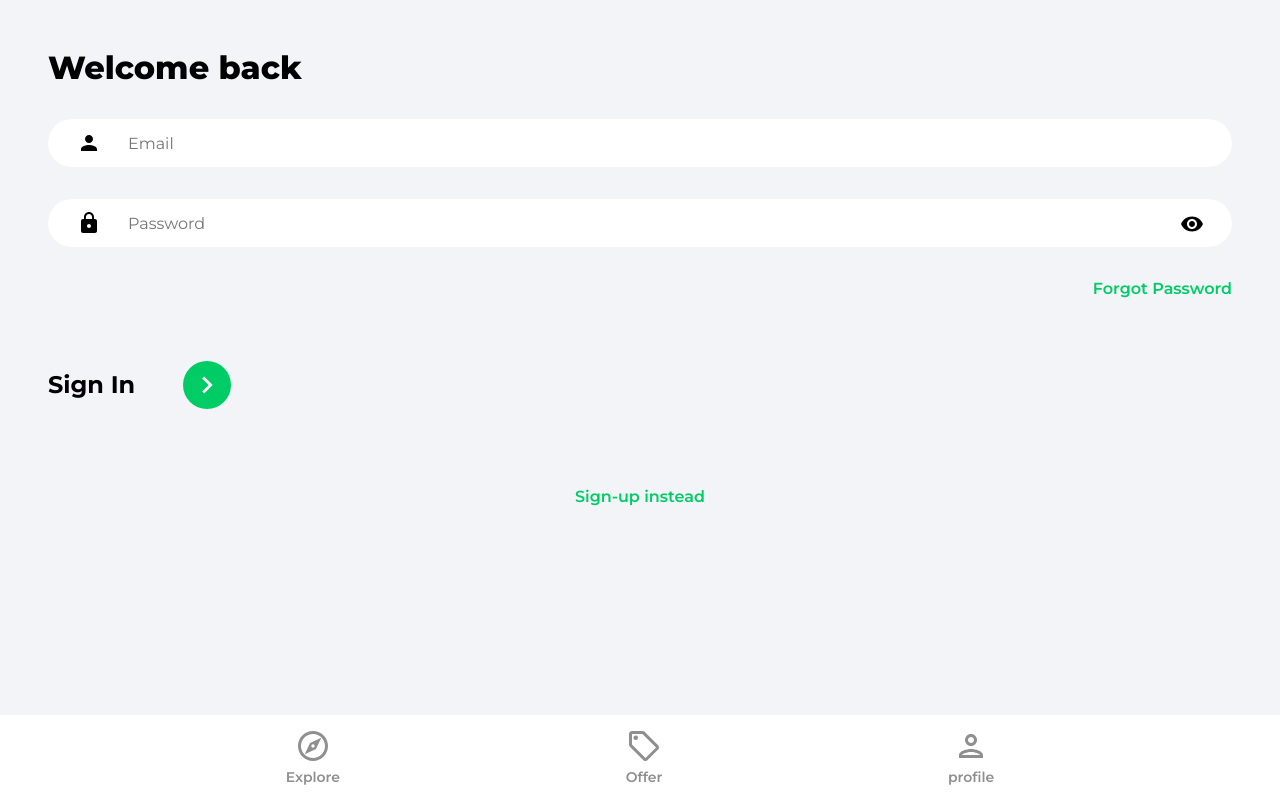
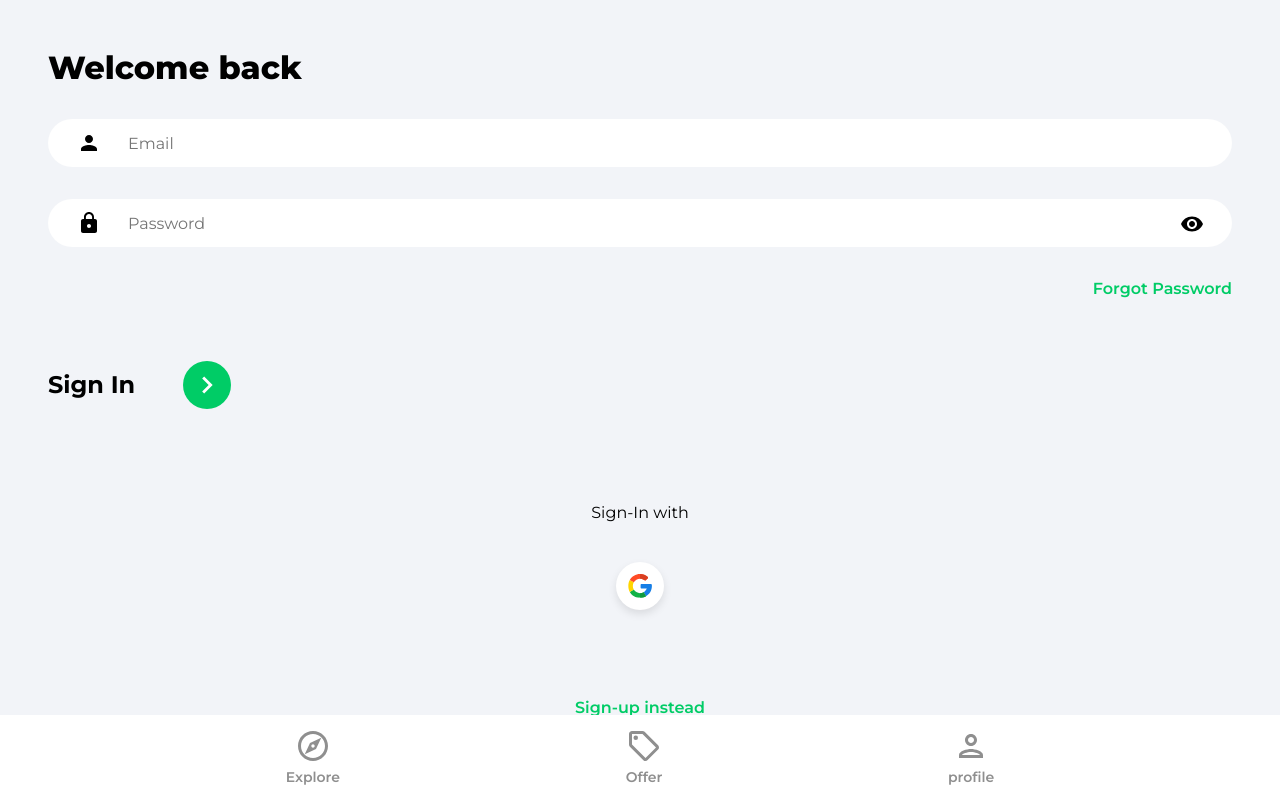
Before and after one commit to DimiTesting/house-market-app, a React (Create React App) app: page /sign-in in a window 1280 px wide. Built offline with nearby package versions, Linux system fonts and the light colour scheme; the HTML template or start-up script is replaced by a standard one.

Commit message:
adding google Authentication functionality

```diff
--- /dev/null
+++ b/src/components/Oauth.js
@@ -0,0 +1,49 @@
+import googleIcon from "../assets/svg/googleIcon.svg"
+import { useLocation, useNavigate } from "react-router-dom"
+import { getAuth, GoogleAuthProvider, signInWithPopup } from "firebase/auth"
+import { doc, getDoc, setDoc, serverTimestamp } from "firebase/firestore"
+import {db} from "../firebase.config"
+import { toast } from "react-toastify"
+
+function Oauth() {
+
+    const location = useLocation()
+    const navigate = useNavigate()
+
+    const handleClick = async () => {
+        try {
+            //checking user authorisation
+            const auth = getAuth()
+            const provider = new GoogleAuthProvider()
+            const result = await signInWithPopup(auth, provider)
+            const user = result.user
+
+            //checking if user is exists in the database
+            const docRef = doc(db, 'users', user.uid)
+            const docSnap = await getDoc(docRef)
+
+            //adding non existing user to database
+            if(!docSnap.exists()) {
+                await setDoc(doc(db, 'users', user.uid), {
+                    name: user.displayName,
+                    email: user.email,
+                    timeStamp: serverTimestamp()
+                })
+            }
+            navigate("/")
+        } catch (error) {
+            toast.error("Could not authorise you with your google account")
+        }
+    }
+
+    return (
+        <div className="socialLogin">
+            <p> Sign-{location.pathname === "/sign-in" ? "In": "Up"} with </p>
+                <button className="socialIconDiv" onClick={handleClick}>
+                    <img className="socialIconImg" src={googleIcon} alt="Google Icon"/>
+                </button>
+        </div>
+    )
+}
+
+export default Oauth
--- a/src/pages/SignIn.js
+++ b/src/pages/SignIn.js
@@ -4,6 +4,7 @@
 import visibilityIcon from "../assets/svg/visibilityIcon.svg"
 import { getAuth, signInWithEmailAndPassword } from "firebase/auth"
 import { toast } from "react-toastify"
+import Oauth from "../components/Oauth"
 
 function SignIn() {
 
@@ -61,6 +62,8 @@
                 </div>
             </form>
 
+            <Oauth/>
+
             <Link to="/sign-up" className="registerLink"> Sign-up instead </Link>
 
         </div>
--- a/src/pages/SignUp.js
+++ b/src/pages/SignUp.js
@@ -6,6 +6,7 @@
 import {db} from "../firebase.config"
 import { doc, setDoc, serverTimestamp } from "firebase/firestore";
 import { toast } from "react-toastify";
+import Oauth from "../components/Oauth";
 
 
 function SignUp() {
@@ -75,6 +76,8 @@
                 </div>
             </form>
 
+            <Oauth/>
+
             <Link to="/sign-in" className="registerLink"> Sign-in instead </Link>
         </div>
         </>
```
